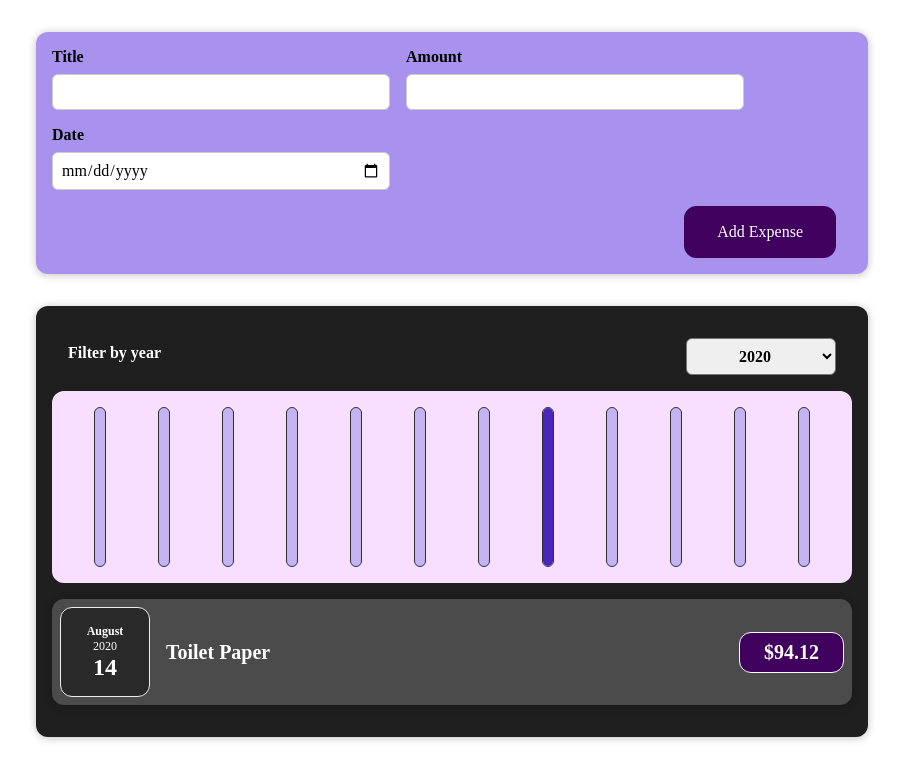
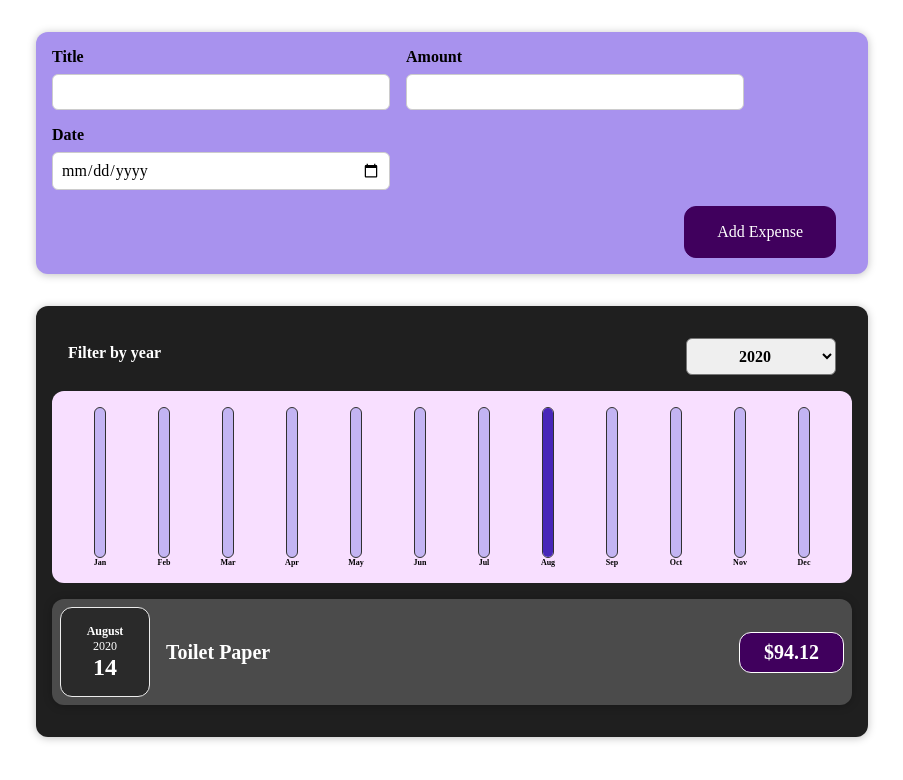
Before and after one commit to Himanshu0422/Expense-Tracker, a React (Create React App) app: page / in a window 1280 px wide. Shown: the top 780 px of the page, without its empty margins (188-1091 px from the left). Built offline with nearby package versions, Linux system fonts and the light colour scheme.

Commit message:
fixed some errors

```diff
--- a/src/components/Chart/Chartbar.js
+++ b/src/components/Chart/Chartbar.js
@@ -4,19 +4,19 @@ import './Chartbar.css';
 const Chartbar = props => {
 
     let barheight = '0%';
-    if(props.maxValue > 0){
-        barheight = Math.round((props.value/ props.maxValue) * 100) + '%';
+    if (props.maxValue > 0) {
+        barheight = Math.round((props.value / props.maxValue) * 100) + '%';
     }
 
-    return(
+    return (
         <div className="chart-bar">
             <div className="chart-bar__inner">
-                <div className="chart-bar__fill" style={{height: barheight}}>
+                <div className="chart-bar__fill" style={{ height: barheight }}>
 
                 </div>
-                <div className="chart-bar__label">
-                    {props.lebel}
-                </div>
+            </div>
+            <div className="chart-bar__label">
+                {props.label}
             </div>
         </div>
     )
```
